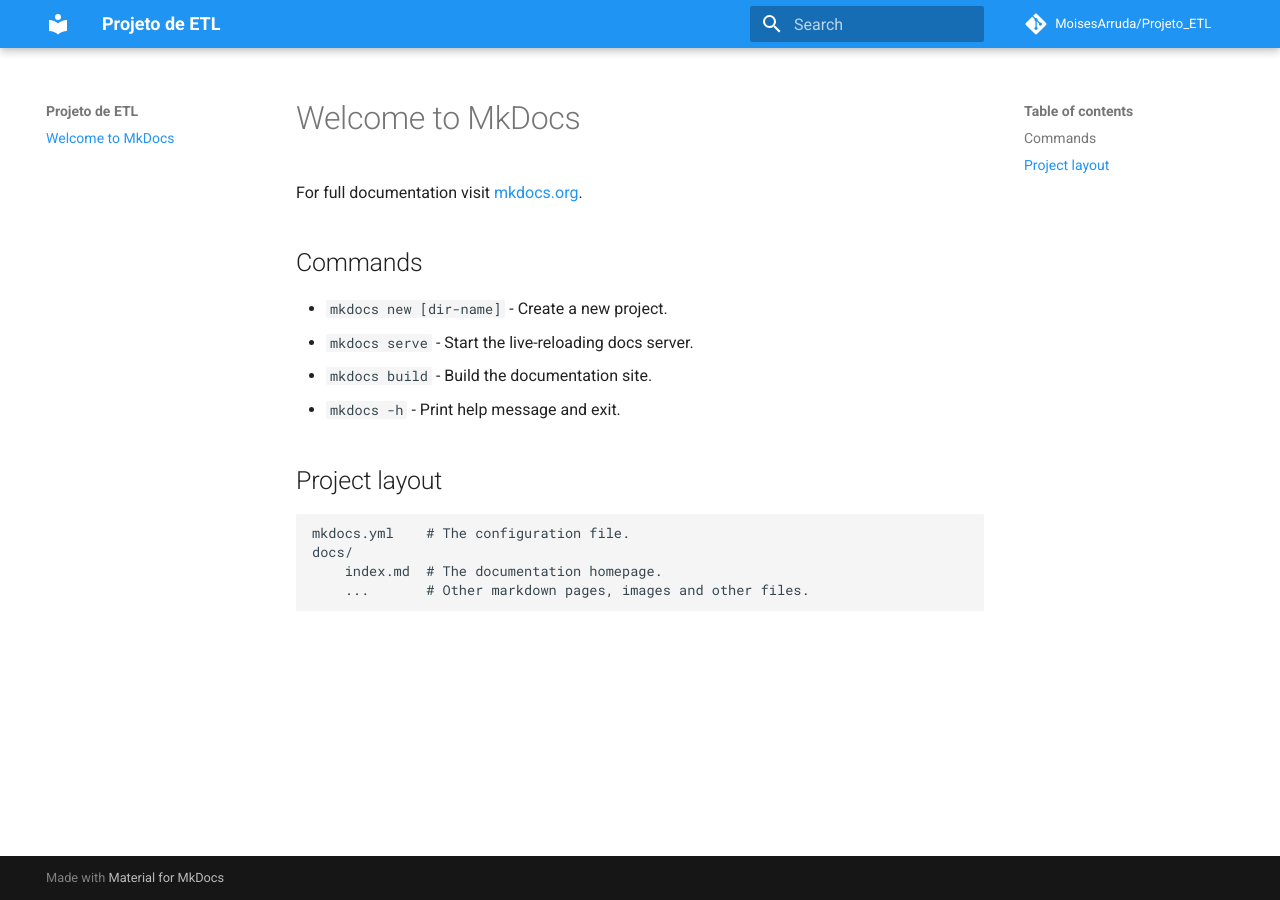
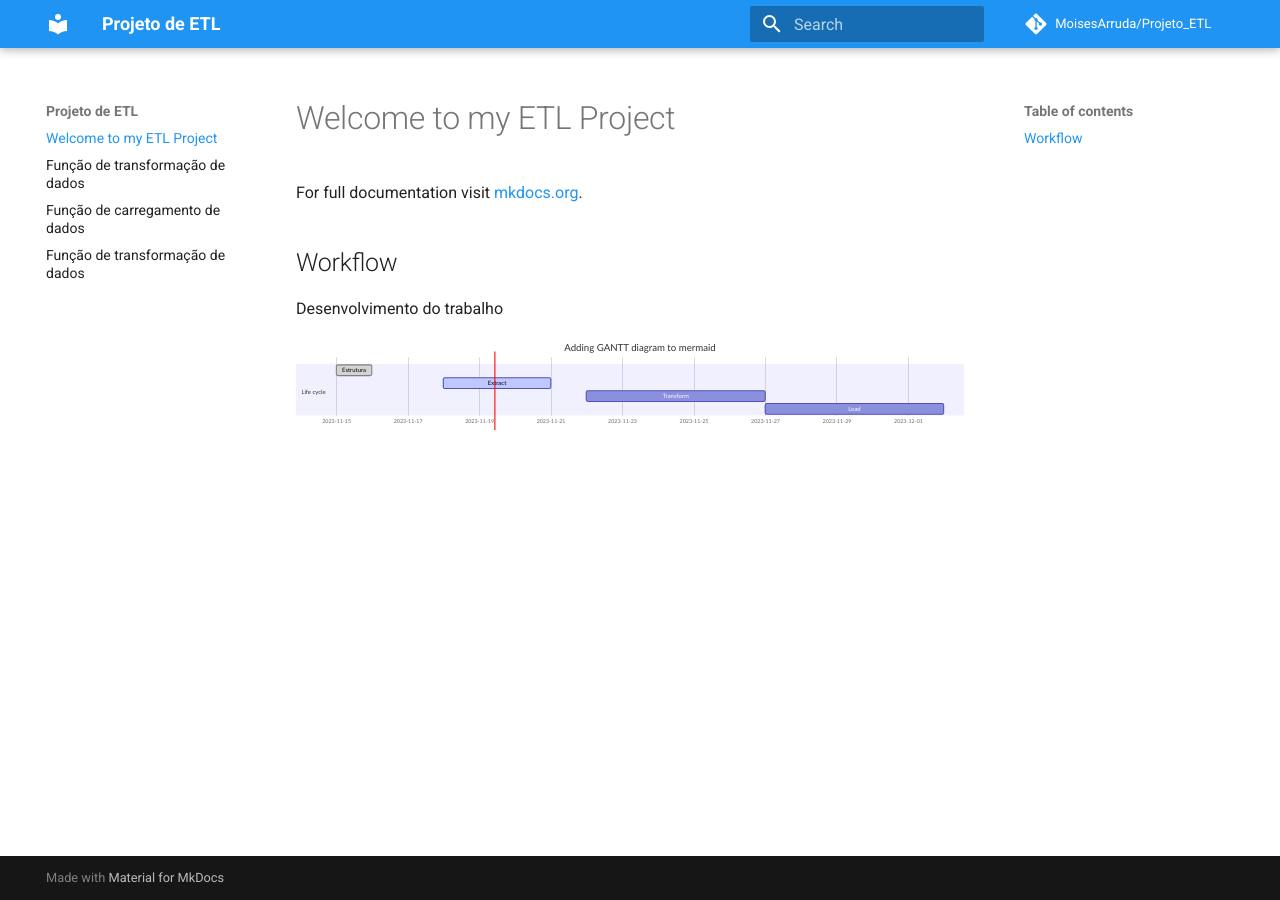
Before and after one commit to MoisesArruda/Projeto_etl, an MkDocs documentation site: the page built from docs/index.md, in a window 1280 px wide. Built offline with MkDocs 1.6.1 and Material for MkDocs 9.7.7, drawn with Linux system fonts in a browser that asks for light colours; comment, search, counter and statistics services are not loaded.

Commit message:
Atualizando minha doc

````diff
--- /dev/null
+++ b/docs/extract.md
@@ -0,0 +1,3 @@
+# Função de transformação de dados
+
+### ::: src.pipeline.extract.extract_from_excel
--- a/docs/index.md
+++ b/docs/index.md
@@ -1,17 +1,21 @@
-# Welcome to MkDocs
+# Welcome to my ETL Project
 
 For full documentation visit [mkdocs.org](https://www.mkdocs.org).
 
-## Commands
+## Workflow
 
-* `mkdocs new [dir-name]` - Create a new project.
-* `mkdocs serve` - Start the live-reloading docs server.
-* `mkdocs build` - Build the documentation site.
-* `mkdocs -h` - Print help message and exit.
+Desenvolvimento do trabalho
 
-## Project layout
+```mermaid
+gantt
+dateFormat  YYYY-MM-DD
+title Adding GANTT diagram to mermaid
+excludes weekdays 2014-01-10
 
-    mkdocs.yml    # The configuration file.
-    docs/
-        index.md  # The documentation homepage.
-        ...       # Other markdown pages, images and other files.
+section Life cycle
+Estrutura            :done,    des1, 2023-11-15,2023-11-16
+Extract               :active,  des2, 2023-11-18, 3d
+Transform             :         des3, 2023-11-22, 5d
+Load               :         des4, after des3, 5d
+
+```
--- /dev/null
+++ b/docs/load.md
@@ -0,0 +1,3 @@
+# Função de carregamento de dados
+
+### ::: src.pipeline.load.load_excel
--- /dev/null
+++ b/docs/transform.md
@@ -0,0 +1,3 @@
+# Função de transformação de dados
+
+### ::: src.pipeline.transform.contact_data_frames
````
Also changed, not shown: README.md (+2 -0 lines).
